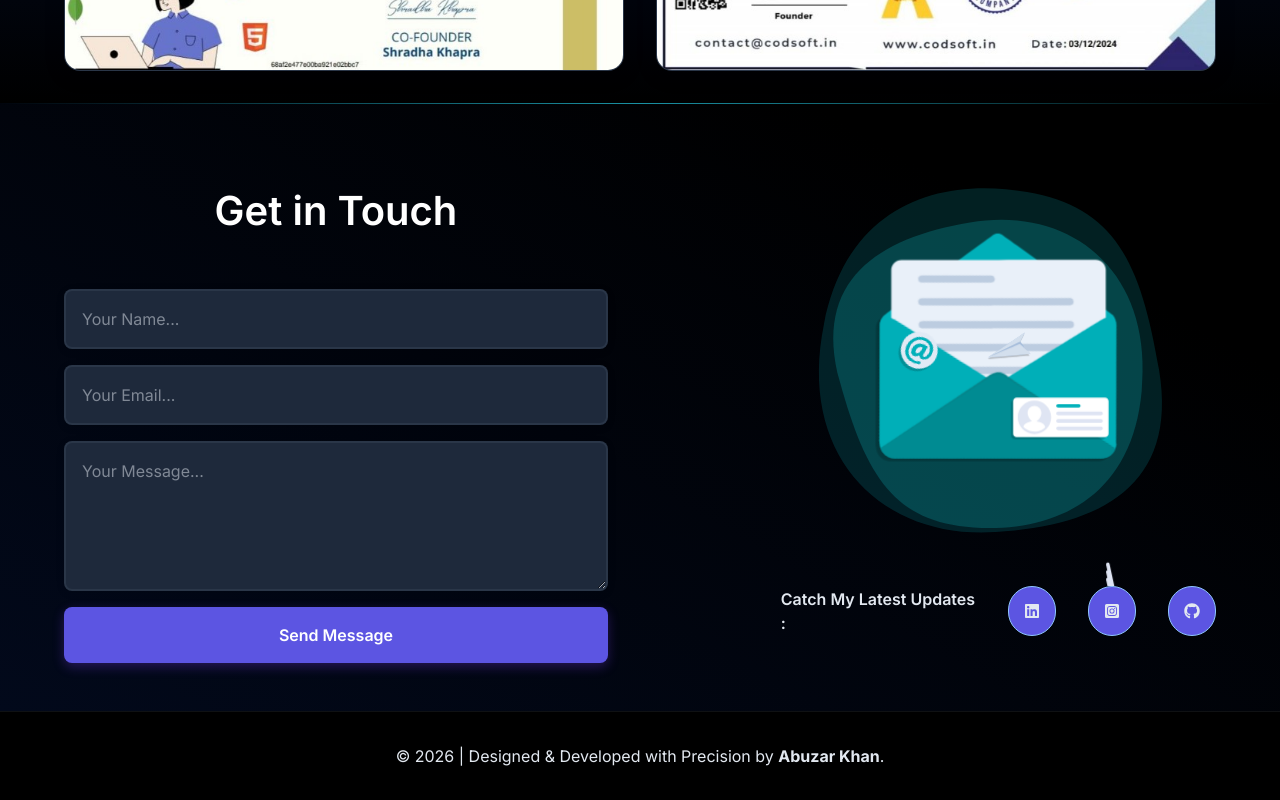
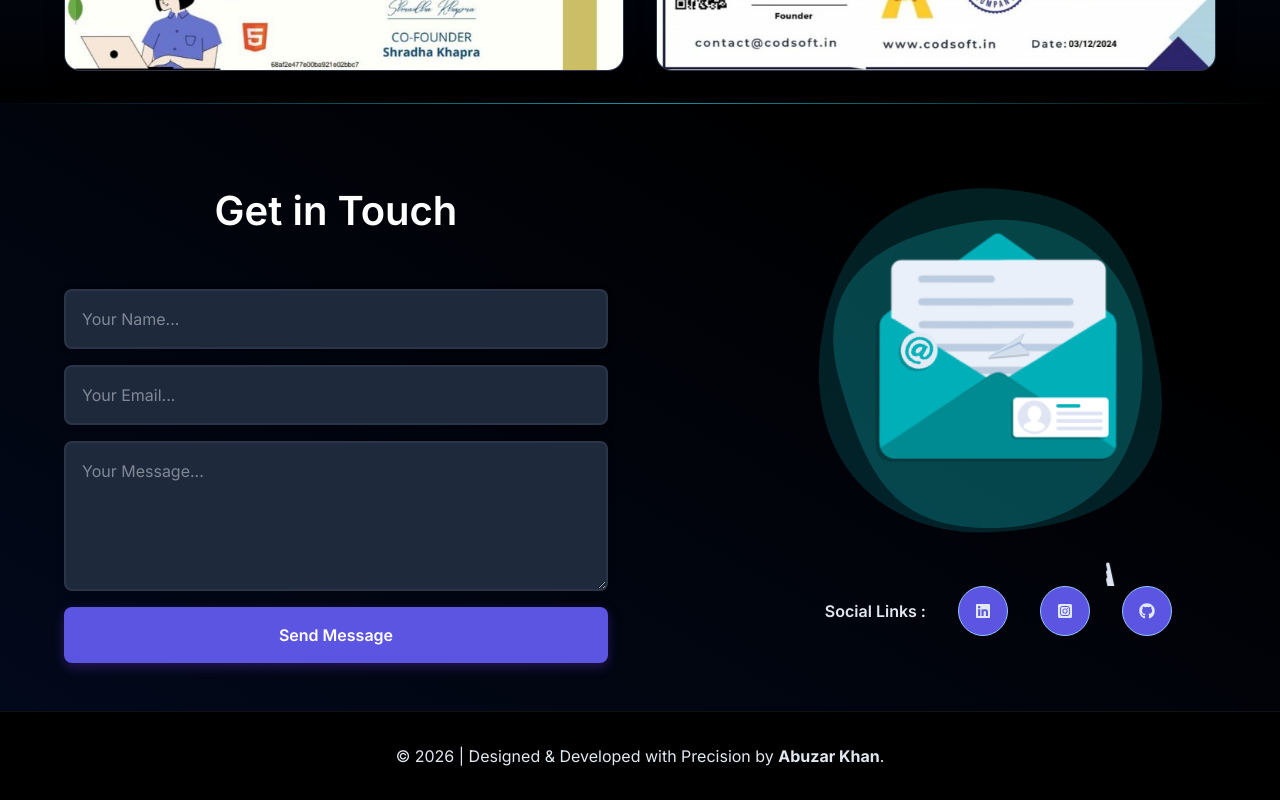
Before and after one commit to Abuzar448/Abuzar-Portfolio, a React (Vite) app: page / in a window 1280 px wide. Shown: the part 5885-6685 px from the top of the page. Built offline with nearby package versions, Linux system fonts and the light colour scheme.

Commit message:
minor changes for enhancement

```diff
--- a/src/App.css
+++ b/src/App.css
@@ -887,6 +887,9 @@ body{
   .glitch{
     font-size: 3.5rem;
   }
+  .social-link-box{
+    flex-direction: column;
+  }
 }
 
 
--- a/src/components/Contact.jsx
+++ b/src/components/Contact.jsx
@@ -162,7 +162,8 @@ const Contact = () => {
         <div className="contact-anime">
           <ContactAnimation></ContactAnimation>
           <div className="flex gap-8 w-full items-center justify-center">
-            <p className="font-semibold">Catch My Latest Updates : </p>
+              <p className="font-semibold social-heading">Social Links : </p>
+
             <div className="w-[50px] h-[50px] border border-blue-300 cursor-pointer flex items-center justify-center bg-[#5c55e2] hover:border-2 hover:border-blue-400 hover:bg-transparent rounded-full">
               <FaLinkedin />
             </div>
```
